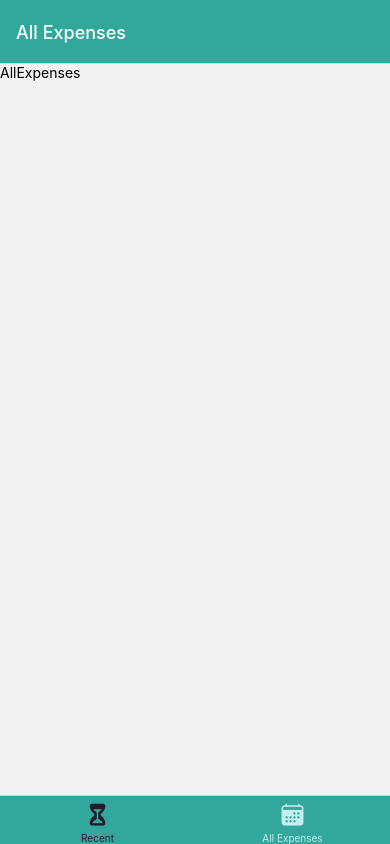
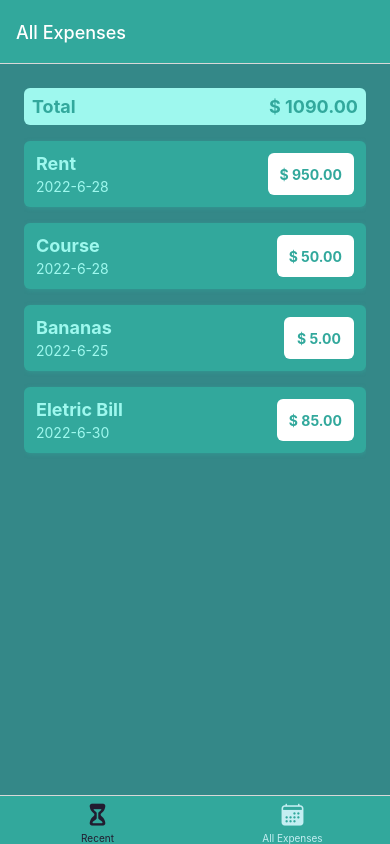
Before and after one commit to cristianovelkan/react-native-expenses-tracker, a React Native app: screen /AllExpenses in a window 390 px wide. Built offline with nearby package versions, Linux system fonts and the light colour scheme.

Commit message:
feat: expenses output components style

```diff
--- /dev/null
+++ b/components/ExpensesOutput/ExpenseItem.js
@@ -0,0 +1,60 @@
+import { Pressable, StyleSheet, View, Text } from "react-native";
+import { GlobalStyles } from "../../constants/styles";
+import { getFormattedDate } from "../../util/date";
+
+function ExpenseItem({ description, amount, date }) {
+  return (
+    <Pressable>
+      <View style={styles.expenseItem}>
+        <View>
+          <Text style={[styles.textBase, styles.description]}>
+            {description}
+          </Text>
+          <Text style={styles.textBase}>{getFormattedDate(date)}</Text>
+        </View>
+        <View style={styles.amountContainer}>
+          <Text style={styles.amount}>$ {amount.toFixed(2)}</Text>
+        </View>
+      </View>
+    </Pressable>
+  );
+}
+
+export default ExpenseItem;
+
+const styles = StyleSheet.create({
+  expenseItem: {
+    padding: 12,
+    marginVertical: 8,
+    backgroundColor: GlobalStyles.colors.primary500,
+    flexDirection: "row",
+    justifyContent: "space-between",
+    borderRadius: 6,
+    elevation: 4,
+    shadowColor: GlobalStyles.colors.primary500,
+    shadowRadius: 4,
+    shadowOffset: { width: 1, height: 1 },
+    shadowOpacity: 0.5,
+  },
+  textBase: {
+    color: GlobalStyles.colors.primary50,
+  },
+  description: {
+    fontSize: 18,
+    marginBottom: 4,
+    fontWeight: "bold",
+  },
+  amountContainer: {
+    paddingHorizontal: 12,
+    paddingVertical: 4,
+    backgroundColor: "white",
+    justifyContent: "center",
+    alignItems: "center",
+    borderRadius: 6,
+    minWidth: 70,
+  },
+  amount: {
+    color: GlobalStyles.colors.primary500,
+    fontWeight: "bold",
+  },
+});
--- /dev/null
+++ b/components/ExpensesOutput/ExpensesList.js
@@ -0,0 +1,19 @@
+import { FlatList, StyleSheet, Text } from "react-native";
+import ExpenseItem from "./ExpenseItem";
+
+function renderExpenseItem(itemData) {
+  return <ExpenseItem {...itemData.item} />;
+}
+function ExpensesList({ expenses }) {
+  return (
+    <FlatList
+      data={expenses}
+      renderItem={renderExpenseItem}
+      keyExtractor={(item) => item.id}
+    />
+  );
+}
+
+export default ExpensesList;
+
+const styles = StyleSheet.create({});
--- /dev/null
+++ b/components/ExpensesOutput/ExpensesOutput.js
@@ -0,0 +1,50 @@
+import { StyleSheet, View } from "react-native";
+import { GlobalStyles } from "../../constants/styles";
+import ExpensesList from "./ExpensesList";
+import ExpensesSummary from "./ExpensesSummary";
+
+const DUMMY_EXPENSES = [
+  {
+    id: "ex1",
+    description: "Rent",
+    amount: 950,
+    date: new Date("2022-06-28"),
+  },
+  {
+    id: "ex2",
+    description: "Course",
+    amount: 50,
+    date: new Date("2022-06-28"),
+  },
+  {
+    id: "ex3",
+    description: "Bananas",
+    amount: 5,
+    date: new Date("2022-06-25"),
+  },
+  {
+    id: "ex4",
+    description: "Eletric Bill",
+    amount: 85,
+    date: new Date("2022-06-30"),
+  },
+];
+
+function ExpensesOutput({ expenses, expensesPeriod }) {
+  return (
+    <View style={styles.container}>
+      <ExpensesSummary expenses={DUMMY_EXPENSES} periodName={expensesPeriod} />
+      <ExpensesList expenses={DUMMY_EXPENSES} />
+    </View>
+  );
+}
+
+export default ExpensesOutput;
+
+const styles = StyleSheet.create({
+  container: {
+    flex: 1,
+    padding: 24,
+    backgroundColor: GlobalStyles.colors.primary700,
+  },
+});
--- /dev/null
+++ b/components/ExpensesOutput/ExpensesSummary.js
@@ -0,0 +1,34 @@
+import { StyleSheet, Text, View } from "react-native";
+import { GlobalStyles } from "../../constants/styles";
+
+function ExpensesSummary({ expenses, periodName }) {
+  const expensesSum = expenses.reduce(
+    (sum, expense) => sum + expense.amount,
+    0
+  );
+  return (
+    <View style={styles.container}>
+      <Text style={styles.period}>{periodName}</Text>
+      <Text style={styles.period}>$ {expensesSum.toFixed(2)}</Text>
+    </View>
+  );
+}
+
+export default ExpensesSummary;
+
+const styles = StyleSheet.create({
+  container: {
+    padding: 8,
+    backgroundColor: GlobalStyles.colors.primary50,
+    borderRadius: 6,
+    flexDirection: "row",
+    justifyContent: "space-between",
+    alignItems: "center",
+    marginBottom: 8,
+  },
+  period: {
+    fontSize: 18,
+    fontWeight: "bold",
+    color: GlobalStyles.colors.primary500,
+  },
+});
--- a/screens/AllExpenses.js
+++ b/screens/AllExpenses.js
@@ -1,7 +1,8 @@
 import { StyleSheet, Text } from "react-native";
+import ExpensesOutput from "../components/ExpensesOutput/ExpensesOutput";
 
 function AllExpenses() {
-  return <Text>AllExpenses</Text>;
+  return <ExpensesOutput expensesPeriod="Total" />;
 }
 
 export default AllExpenses;
--- a/screens/RecentExpenses.js
+++ b/screens/RecentExpenses.js
@@ -1,7 +1,8 @@
 import { Text } from "react-native";
+import ExpensesOutput from "../components/ExpensesOutput/ExpensesOutput";
 
 function RecentExpenses() {
-  return <Text>RecentExpenses</Text>;
+  return <ExpensesOutput expensesPeriod="Last 7 Days" />;
 }
 
 export default RecentExpenses;
--- /dev/null
+++ b/util/date.js
@@ -0,0 +1,3 @@
+export function getFormattedDate(date) {
+  return `${date.getFullYear()}-${date.getMonth() + 1}-${date.getDate()}`;
+}
```
